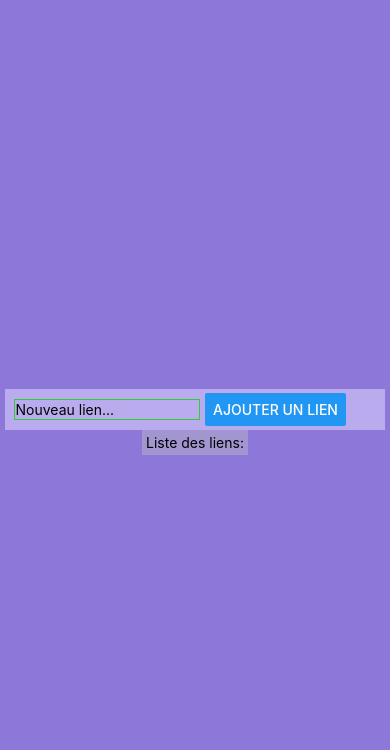
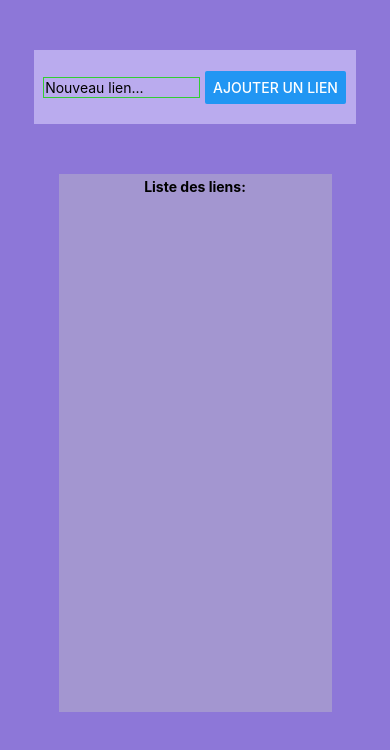
Before and after one commit to Fabfr0st/Ceppic-React-Native, a React Native app: screen / in a window 390 px wide. Shown: the top 750 px of the page. Built offline with nearby package versions, Linux system fonts and the light colour scheme.

Commit message:
Ajout du lien dans la liste via le bouton

```diff
--- a/App.js
+++ b/App.js
@@ -1,15 +1,46 @@
-import { Button, StyleSheet, Text, TextInput, View } from "react-native";
+import { useState } from "react";
+import {
+  Button,
+  StyleSheet,
+  Text,
+  TextInput,
+  View,
+  FlatList,
+} from "react-native";
 
 export default function App() {
+  const [lienTexteSaisie, setLienTexteSaisie] = useState("");
+  const [listeLiens, setListeLiens] = useState([]);
+
+  function ajoutLienHandler() {
+    if (lienTexteSaisie.length > 0) {
+      setListeLiens([...listeLiens, lienTexteSaisie]);
+    }
+  }
+
+  function lienInputHandler(texteSaisie) {
+    setLienTexteSaisie(texteSaisie);
+  }
+
   return (
     <View style={styles.container}>
       <View style={styles.inputContainer}>
-        <TextInput defaultValue="Nouveau lien..." style={styles.inputLien} />
-        <Button title="Ajouter un lien" />
+        <TextInput
+          placeholder="Nouveau lien..."
+          style={styles.inputLien}
+          onChangeText={lienInputHandler}
+        />
+        <Button title="Ajouter un lien" onPress={ajoutLienHandler} />
       </View>
       <View style={styles.lienContainer}>
-        <Text>Liste des liens:</Text>
+        <Text style={styles.h1}>Liste des liens:</Text>
+        <FlatList
+          style={styles.liste}
+          data={listeLiens}
+          renderItem={({ item }) => <Text>• {item}</Text>}
+        ></FlatList>
       </View>
+      <View style={styles.rienContainer}></View>
     </View>
   );
 }
@@ -32,13 +63,27 @@ const styles = StyleSheet.create({
     maxWidth: "50%",
   },
   inputContainer: {
+    flex: 1,
     flexDirection: "row",
     alignItems: "center",
     padding: 4,
     backgroundColor: "#BAABEE",
+    margin: 50,
   },
   lienContainer: {
+    flex: 8,
     backgroundColor: "#A396D0",
     padding: 4,
+    width: "70%",
+    alignItems: "center",
+  },
+  rienContainer: {
+    flex: 2,
+  },
+  h1: {
+    fontWeight: "bold",
+  },
+  liste: {
+    width: "100%",
   },
 });
```
